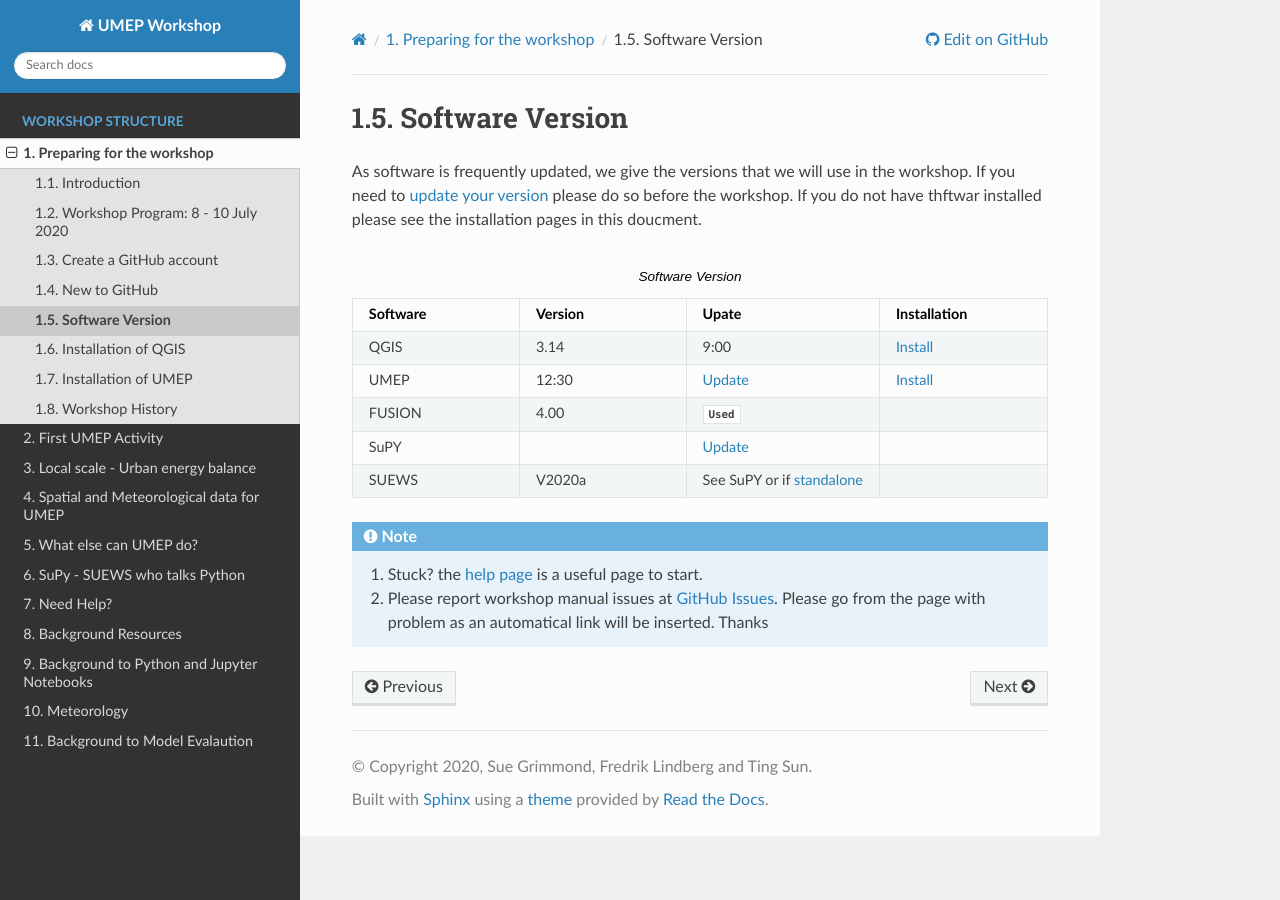
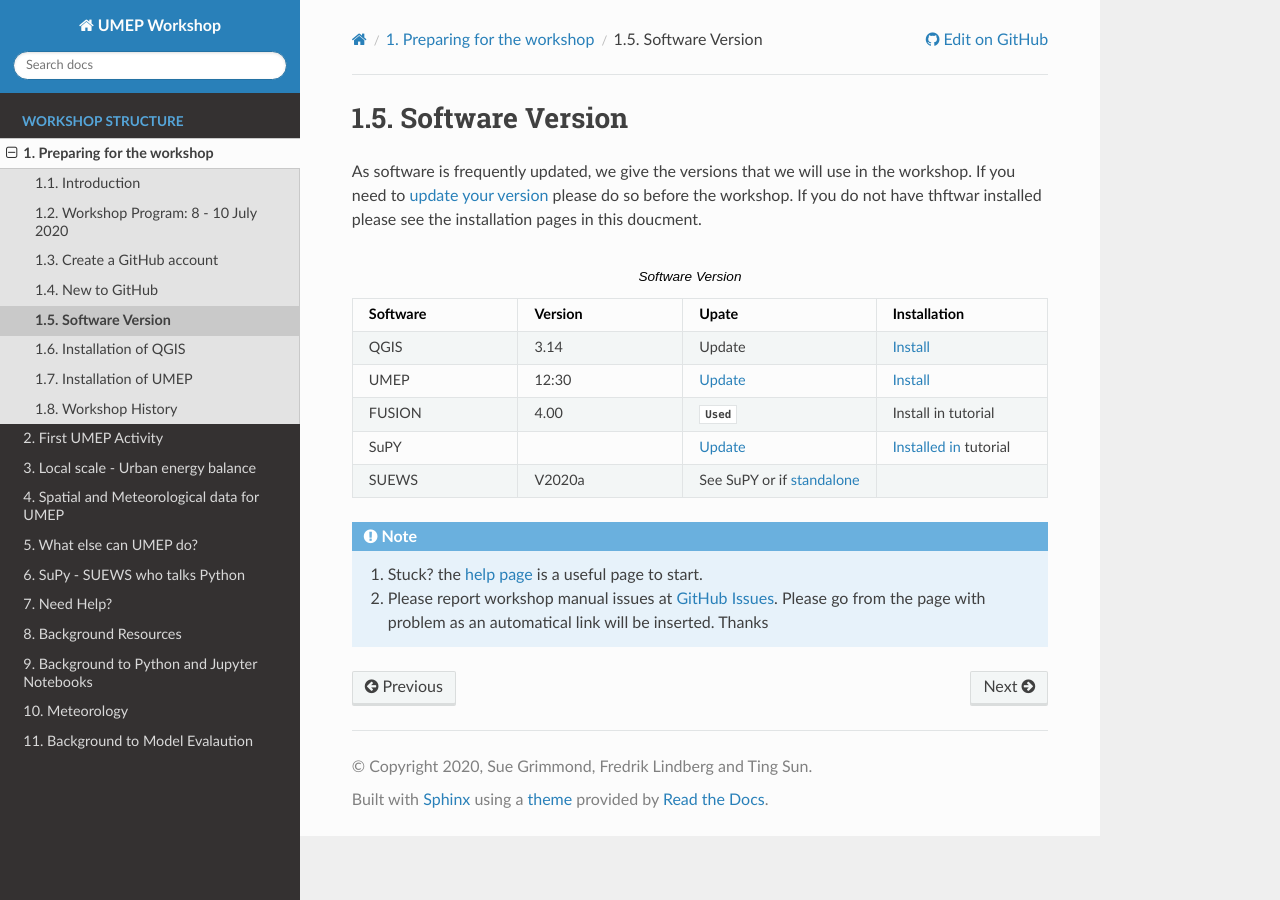
Before and after one commit to Urban-Meteorology-Reading/UMEP-Workshop, a Sphinx documentation site: the page built from source/Prepare/Version.rst, in a window 1280 px wide. Built offline with Sphinx 7.4.7 and the Read the Docs theme 2.0.0, drawn with Linux system fonts in a browser that asks for light colours; pages that are not in the unit, such as notebooks, are missing from menus.

Commit message:
Update Version.rst

```diff
--- a/source/Prepare/Version.rst
+++ b/source/Prepare/Version.rst
@@ -16,7 +16,7 @@
      - Installation
    * - QGIS
      - 3.14
-     - 9:00
+     -  Update
      -  `Install <QGIS1>`
    * - UMEP
      - 12:30
@@ -25,11 +25,11 @@
    * - FUSION
      - 4.00
      -  `Used <QGIS3>`
-     -
+     -  Install in tutorial
    * - SuPY
      -
      - `Update <https://supy.readthedocs.io/en/latest/faq.html#how-can-i-upgrade-supy-to-an-up-to-date-version>`_
-     -
+     - `Installed in <SuPy>` tutorial
    * - SUEWS
      -  V2020a
      -  See SuPY or if `standalone <https://suews-docs.readthedocs.io/en/latest/index.html>`_
```
